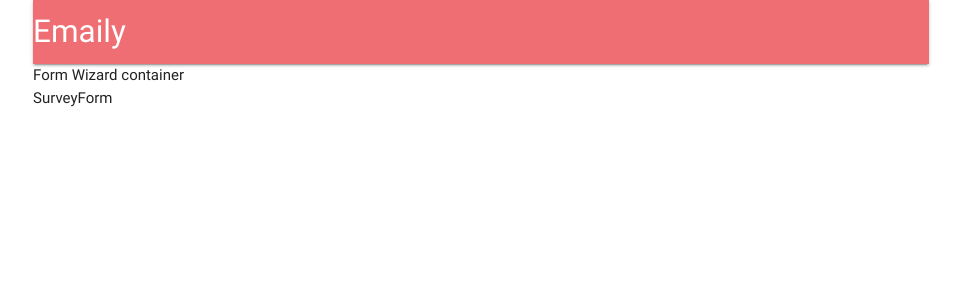
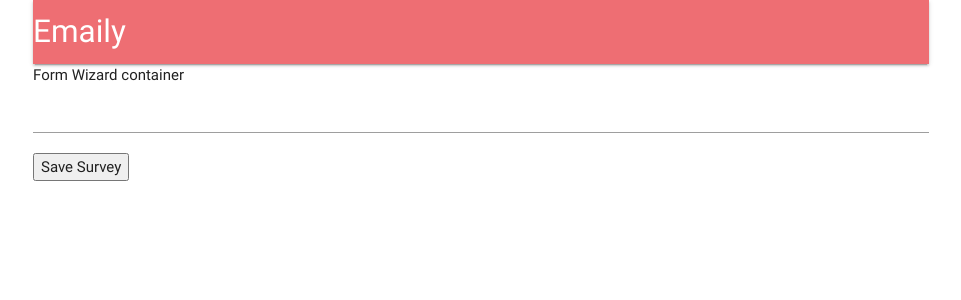
Before and after one commit to calvincolton/emailyApp, a React (Create React App) app in the folder client/: page /surveys/new in a window 1280 px wide. Shown: the top 300 px of the page, without its empty margins (159-1120 px from the left). Built offline with nearby package versions, Linux system fonts and the light colour scheme; no server answers.

Commit message:
redux form survey field boilerplate

```diff
--- /dev/null
+++ b/client/src/components/SurveyField.js
@@ -0,0 +1,9 @@
+import React from 'react';
+
+export default () => {
+  return (
+    <div>
+      <input />
+    </div>
+  );
+}
--- a/client/src/components/SurveyForm.js
+++ b/client/src/components/SurveyForm.js
@@ -1,11 +1,27 @@
 import React, { Component } from 'react';
-import { reduxForm } from 'redux-form';
+import { reduxForm, Field } from 'redux-form';
+import SurveyField from './SurveyField';
 
 class SurveyForm extends Component {
+  renderFields() {
+    return (
+      <div>
+      <Field
+        type="text"
+        name="title"
+        component={SurveyField}
+      />
+      </div>
+    )
+  }
+
   render() {
     return (
       <div>
-        SurveyForm
+        <form onSubmit={this.props.handleSubmit(values => console.log(values))}>
+          {this.renderFields()}
+          <button type="submit">Save Survey</button>
+        </form>
       </div>
     );
   }
```
